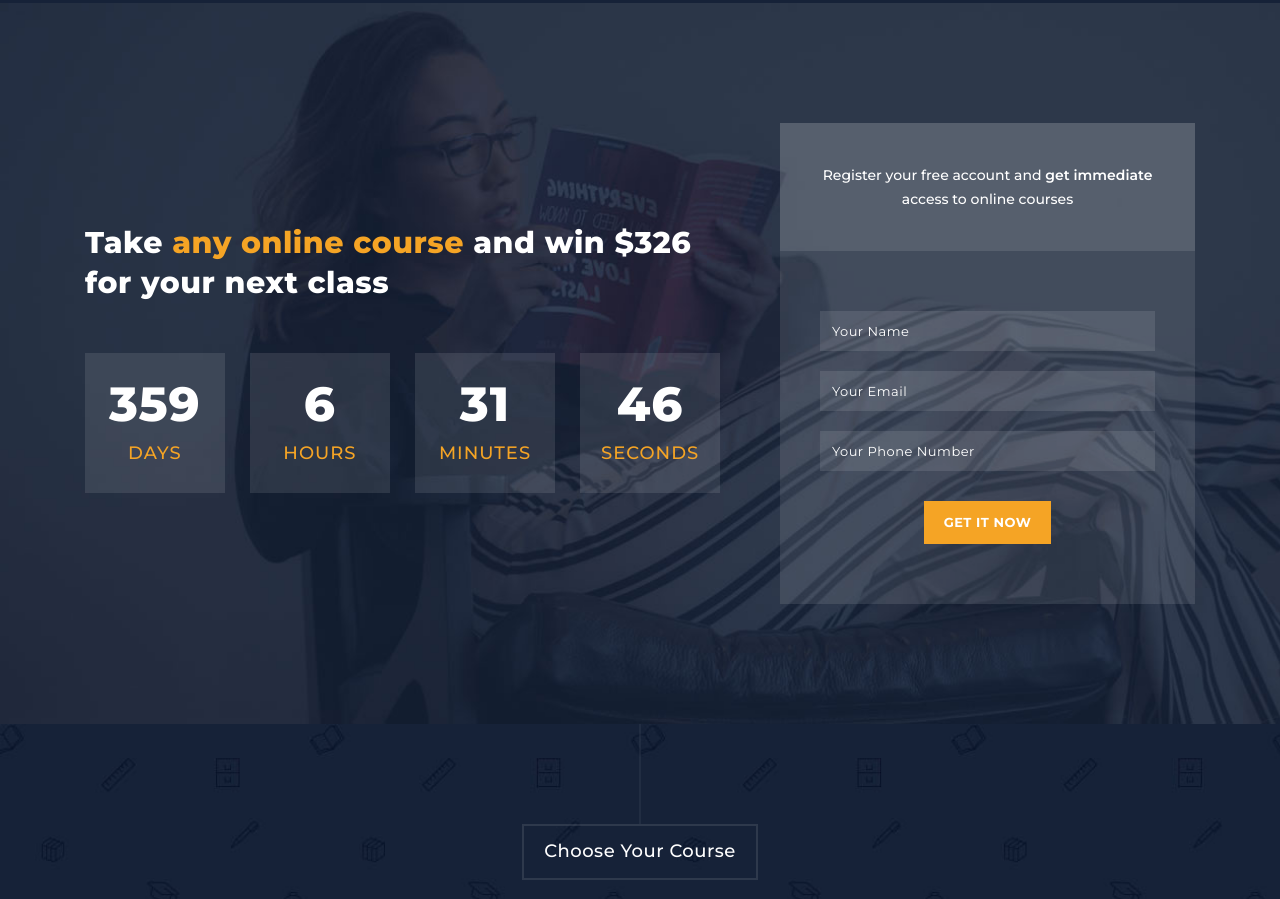
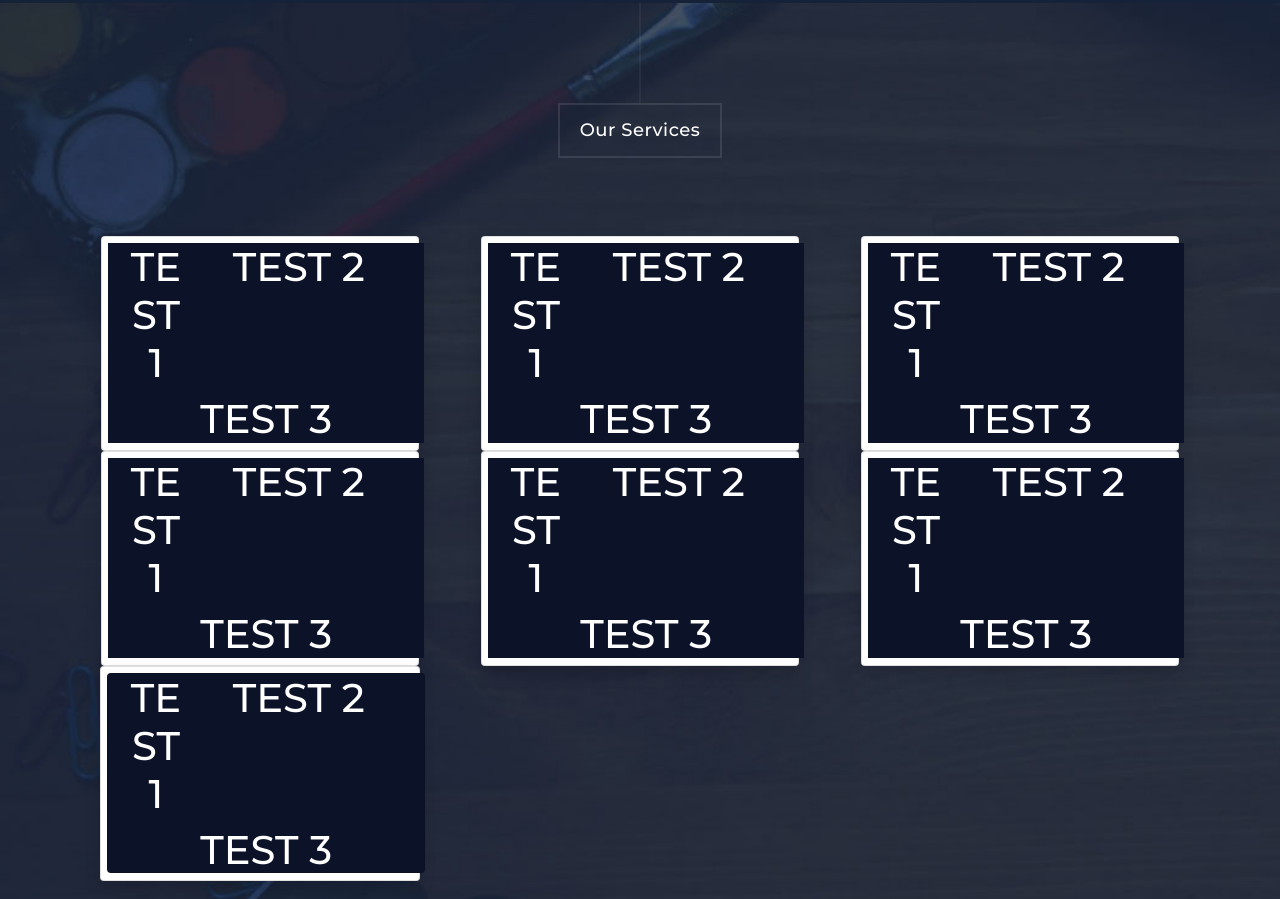
Before and after one commit to vibhanshujainiiitr/haqsedigital, a plain HTML site: page index.html in a window 1280 px wide. Shown: the part 1341-2240 px from the top of the page. Drawn offline with Linux system fonts and the light colour scheme.

Commit message:
Some minor test changes

```diff
--- a/assets/css/custom.css
+++ b/assets/css/custom.css
@@ -29,3 +29,19 @@
 ::-webkit-scrollbar-thumb {
 	background: #cccfdb;
 }
+
+/* ======== Service Cards ============ */
+.service-cards{
+    padding: 5% 5% -15% 5%;
+    margin: 2% 2% 2% 2%;
+    background-color: #0c1228;
+    color: #fff;
+    height: 200px;
+    width: 100%;
+}
+
+@media only screen and (max-width: 600px) {
+    .service-cards{
+        height: 200px;
+    }
+  }
--- a/assets/css/templatemo-grad-school.css
+++ b/assets/css/templatemo-grad-school.css
@@ -616,7 +616,14 @@ section.why-us {
   }
 
 }
-
+/*SERVICES*/
+section.Services{
+    background-image: url(../images/main-slider-03.jpg);
+     background-color: #172238;
+    background-repeat: no-repeat;
+    background-size: cover;
+    padding-bottom: 100px;
+}
 
 /* Coming Soon */
 
--- a/index.html
+++ b/index.html
@@ -212,6 +212,124 @@
       </div>
     </div>
   </section>
+    <!--------------------------------------------->
+    <section class="section Services" id="service2">
+        <div class="container">
+      <div class="row text-center">
+        <div class="col-md-12">
+          <div class="section-heading">
+            <h2>Our Services</h2>
+          </div>
+        </div>
+
+    <div class="container ">
+
+      <div class="row ">
+        <div class="col-lg-4">
+          <div class="service-card card shadow hvr-grow">
+          <div class="service-cards">
+            <div class="column">
+              <div class="col-lg-12 row">
+                <div class="col-lg-4"><h1>TEST 1</h1></div>
+                <div class="col-lg-8"><h1>TEST 2</h1></div>
+              </div>
+              <div class="col-lg-12"><h1>TEST 3</h1></div>
+            </div>
+          </div>
+        </div>
+        </div>
+
+
+        <div class="col-lg-4">
+          <div class="service-card card card shadow hvr-grow">
+          <div class="service-cards">
+            <div class="column">
+              <div class="col-lg-12 row">
+                <div class="col-lg-4"><h1>TEST 1</h1></div>
+                <div class="col-lg-8"><h1>TEST 2</h1></div>
+              </div>
+              <div class="col-lg-12"><h1>TEST 3</h1></div>
+            </div>
+          </div>
+        </div>
+        </div>
+
+        <div class="col-lg-4">
+            <div class="service-card card card shadow hvr-grow">
+          <div class="service-cards">
+            <div class="column">
+              <div class="col-lg-12 row">
+                <div class="col-lg-4"><h1>TEST 1</h1></div>
+                <div class="col-lg-8"><h1>TEST 2</h1></div>
+              </div>
+              <div class="col-lg-12"><h1>TEST 3</h1></div>
+            </div>
+          </div>
+        </div>
+          </div>
+
+        <div class="col-lg-4">
+            <div class="service-card card card shadow hvr-grow">
+          <div class="service-cards">
+            <div class="column">
+              <div class="col-lg-12 row">
+                <div class="col-lg-4"><h1>TEST 1</h1></div>
+                <div class="col-lg-8"><h1>TEST 2</h1></div>
+              </div>
+              <div class="col-lg-12"><h1>TEST 3</h1></div>
+            </div>
+          </div>
+        </div>
+          </div>
+          <div class="col-lg-4">
+            <div class="service-card card card shadow hvr-grow">
+          <div class="service-cards">
+            <div class="column">
+              <div class="col-lg-12 row">
+                <div class="col-lg-4"><h1>TEST 1</h1></div>
+                <div class="col-lg-8"><h1>TEST 2</h1></div>
+              </div>
+              <div class="col-lg-12"><h1>TEST 3</h1></div>
+            </div>
+          </div>
+        </div>
+          </div>
+        <div class="col-lg-4">
+            <div class="service-card card card shadow hvr-grow">
+          <div class="service-cards">
+            <div class="column">
+              <div class="col-lg-12 row">
+                <div class="col-lg-4"><h1>TEST 1</h1></div>
+                <div class="col-lg-8"><h1>TEST 2</h1></div>
+              </div>
+              <div class="col-lg-12"><h1>TEST 3</h1></div>
+            </div>
+          </div>
+        </div>
+          </div>
+
+        <div class="col-lg-4  align-content-center">
+            <div class="service card card shadow hvr-grow">
+          <div class="service-cards services card">
+            <div class="column">
+              <div class="col-lg-12 row">
+                <div class="col-lg-4"><h1>TEST 1</h1></div>
+                <div class="col-lg-8"><h1>TEST 2</h1></div>
+              </div>
+              <div class="col-lg-12"><h1>TEST 3</h1></div>
+            </div>
+          </div>
+        </div>
+          </div>
+      </div>
+        </div>
+          </div>
+        </div>
+
+  </section>
+
+
+    <!--------------------------------------------->
 
   <section class="section coming-soon" data-section="section3">
     <div class="container">
```
